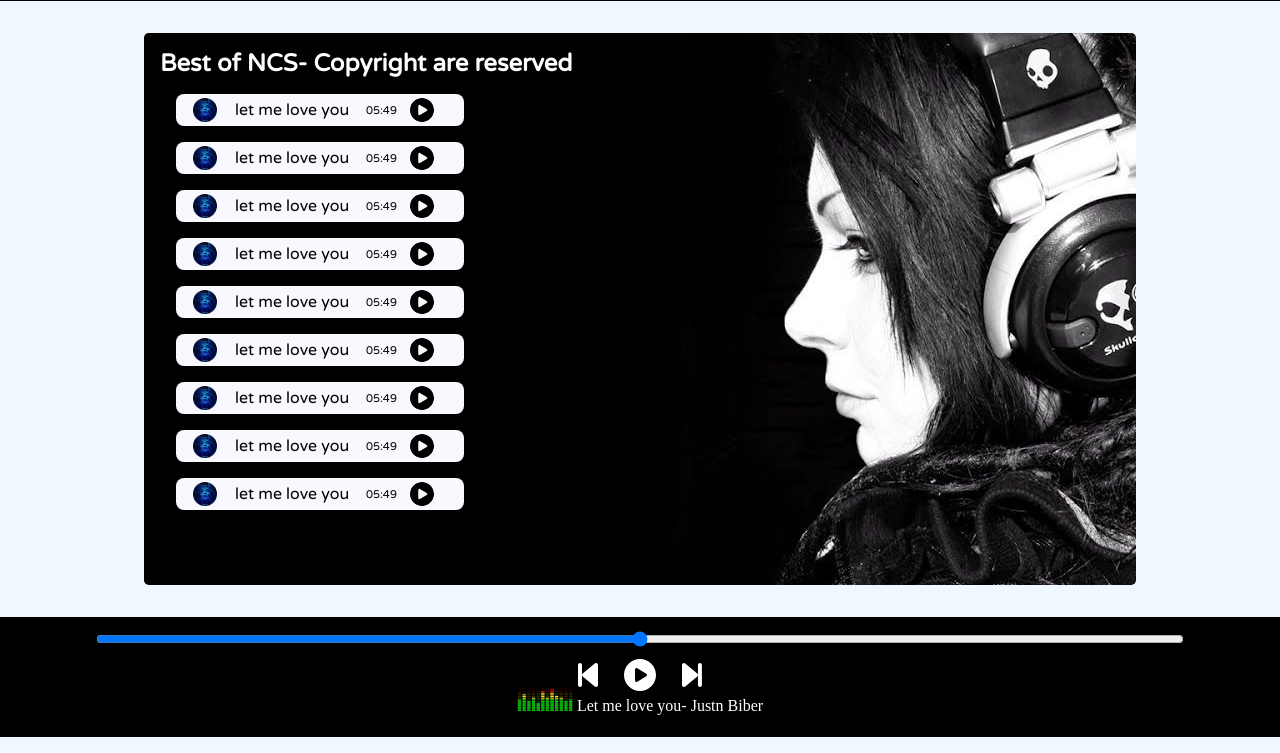
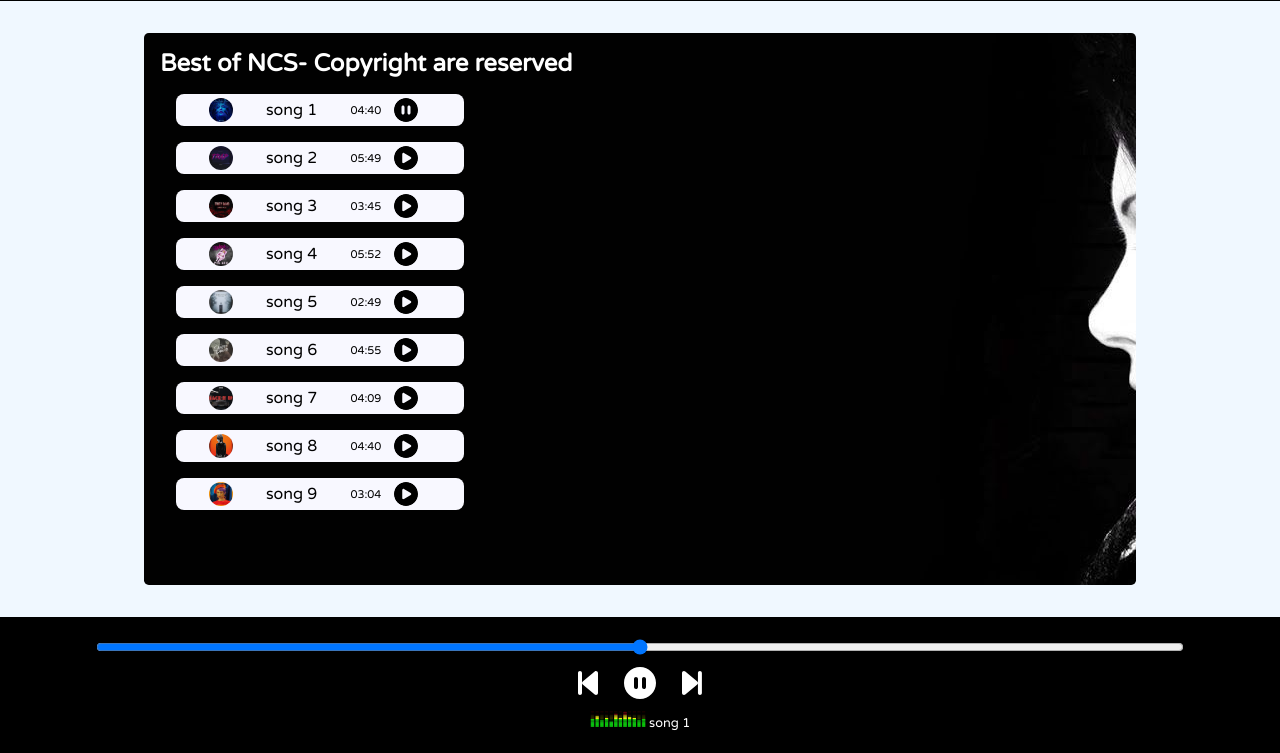
Before and after one commit to rushipawarms/Music-player, a plain HTML site: page index.html in a window 1280 px wide. Both pictures are taken after a click on the picture 421 px from the left and 157 px from the top of the page. Shown: the part 47-800 px from the top of the page. Drawn offline with Linux system fonts and the light colour scheme.

Commit message:
adding JS

```diff
--- a/index.html
+++ b/index.html
@@ -24,64 +24,71 @@
             <h1>Best of NCS- Copyright are reserved</h1>
             <div class="songItemContainer">
                 <div class="songItem">
-                   <img src="covers/1.jpg" height="30px" width="35px" alt="1"/>
-                   <span class="songListPlay"> let me love you &nbsp;&nbsp;&nbsp;<span class="timestamp"> 05:49 <img class="black"src="play-solid.svg" alt="play" />
-                   </span></span>
+                   <img  height="30px" width="35px" alt="1"/>
+                   <span class="songListPlay">  &nbsp;&nbsp;&nbsp;</span>
+                   <span class="timestamp"> 04:40 <img id="1" class="songItemPlay black"src="play-solid.svg" alt="play" />
+                   </span>
                 </div>
                 <div class="songItem">
-                    <img src="covers/1.jpg" height="30px" width="35px" alt="1"/>
-                    <span class="songListPlay"> let me love you &nbsp;&nbsp;&nbsp;<span class="timestamp"> 05:49 <img class="black"src="play-solid.svg" alt="play" />
-                    </span></span>
+                    <img  height="30px" width="35px" alt="1"/>
+                    <span class="songListPlay">  &nbsp;&nbsp;&nbsp;</span>
+                    <span class="timestamp"> 05:49 <img id="2" class="songItemPlay black"src="play-solid.svg" alt="play" />
+                    </span>
                  </div>
                  <div class="songItem">
-                    <img src="covers/1.jpg" height="30px" width="35px" alt="1"/>
-                    <span class="songListPlay"> let me love you &nbsp;&nbsp;&nbsp;<span class="timestamp"> 05:49 <img class="black"src="play-solid.svg" alt="play" />
-                    </span></span>
+                    <img  height="30px" width="35px" alt="1"/>
+                    <span class="songListPlay"> &nbsp;&nbsp;&nbsp;</span>
+                    <span class="timestamp"> 03:45 <img id="3" class="songItemPlay black"src="play-solid.svg" alt="play" />
+                    </span>
                  </div>
                  <div class="songItem">
-                    <img src="covers/1.jpg" height="30px" width="35px" alt="1"/>
-                    <span class="songListPlay"> let me love you &nbsp;&nbsp;&nbsp;<span class="timestamp"> 05:49 <img class="black"src="play-solid.svg" alt="play" />
-                    </span></span>
+                    <img height="30px" width="35px" alt="1"/>
+                    <span class="songListPlay"> &nbsp;&nbsp;&nbsp;</span>
+                    <span class="timestamp"> 05:52 <img id="4" class="songItemPlay black"src="play-solid.svg" alt="play" />
+                    </span>
                  </div>
                  <div class="songItem">
-                    <img src="covers/1.jpg" height="30px" width="35px" alt="1"/>
-                    <span class="songListPlay"> let me love you &nbsp;&nbsp;&nbsp;<span class="timestamp"> 05:49 <img class="black"src="play-solid.svg" alt="play" />
-                    </span></span>
+                    <img  height="30px" width="35px" alt="1"/>
+                    <span class="songListPlay">  &nbsp;&nbsp;&nbsp;</span>
+                    <span class="timestamp"> 02:49 <img id="5" class="songItemPlay black"src="play-solid.svg" alt="play" />
+                    </span>
                  </div>
                  <div class="songItem">
-                    <img src="covers/1.jpg" height="30px" width="35px" alt="1"/>
-                    <span class="songListPlay"> let me love you &nbsp;&nbsp;&nbsp;<span class="timestamp"> 05:49 <img class="black"src="play-solid.svg" alt="play" />
-                    </span></span>
+                    <img height="30px" width="35px" alt="1"/>
+                    <span class="songListPlay">  &nbsp;&nbsp;&nbsp;</span>
+                    <span class="timestamp"> 04:55 <img id="6" class="songItemPlay black"src="play-solid.svg" alt="play" />
+                    </span>
                  </div>
                  <div class="songItem">
-                    <img src="covers/1.jpg" height="30px" width="35px" alt="1"/>
-                    <span class="songListPlay"> let me love you &nbsp;&nbsp;&nbsp;<span class="timestamp"> 05:49 <img class="black"src="play-solid.svg" alt="play" />
-                    </span></span>
+                    <img  height="30px" width="35px" alt="1"/>
+                    <span class="songListPlay">  &nbsp;&nbsp;&nbsp;</span>
+                    <span class="timestamp"> 04:09 <img id="7" class="songItemPlay black"src="play-solid.svg" alt="play" />
+                    </span>
                  </div>
                  <div class="songItem">
-                    <img src="covers/1.jpg" height="30px" width="35px" alt="1"/>
-                    <span class="songListPlay"> let me love you &nbsp;&nbsp;&nbsp;<span class="timestamp"> 05:49 <img class="black"src="play-solid.svg" alt="play" />
-                    </span></span>
+                    <img  height="30px" width="35px" alt="1"/>
+                    <span class="songListPlay"> &nbsp;&nbsp;&nbsp;</span>
+                    <span class="timestamp"> 04:40 <img id="8" class="songItemPlay black"src="play-solid.svg" alt="play" />
+                    </span>
                  </div><div class="songItem">
-                    <img src="covers/1.jpg" height="30px" width="35px" alt="1"/>
-                    <span class="songListPlay"> let me love you &nbsp;&nbsp;&nbsp;<span class="timestamp"> 05:49 <img class="black"src="play-solid.svg" alt="play" />
-                    </span></span>
+                    <img  height="30px" width="35px" alt="1"/>
+                    <span class="songListPlay">  &nbsp;&nbsp;&nbsp;</span>
+                    <span class="timestamp"> 03:04 <img id="9" class="songItemPlay black"src="play-solid.svg" alt="play" />
+                    </span>
                  </div>
             </div>
         </div>
         <div id="songBanner"></div>
     </div>
     <div id="bottom">
-        <input type="range" name="rang" id="myProgressBar" min="0" max="100">
+        <input type="range" name="rang" id="myProgressBar" value="0" min="0" max="100">
         <div id="icons">
             <img class="white" src="backward-step-solid.svg" alt="play"/>
-            <img class="white" src="play-solid.svg" alt="play" />
+            <img  class="white pause" id="masterPlay" src="play-solid.svg" alt="play" />
             <img class="white" src="forward-step-solid.svg" alt="play" />
         </div>
-        <div class="songInfo"><img src="playing.gif"> Let me love you- Justn Biber</div>
+        <div class="songInfo"><img src="playing.gif" id="gif"> <span id="masterSong"></span></div>
     </div>
     <script src="main.js"></script>
-
-
 </body>
 </html>
--- a/main.js
+++ b/main.js
@@ -1,4 +1,95 @@
-let hello=document.getElementById("container");
-hello.addEventListener("click",()=>{
-    console.log("hello")
+let playPauseButton=document.querySelector("#masterPlay");
+let masterSong=document.querySelector('#masterSong');
+let audioElement=new Audio('songs/1.mp3');
+let progressBar=document.querySelector("#myProgressBar")
+let gif=document.querySelector("#gif")
+let songItems=document.querySelectorAll(".songItem");
+let songItemPlay=document.querySelectorAll(".songItemPlay");
+let songIndex=1;
+
+
+let songs=[{songName:"song 1",filePath:"songs/1.mp3",coverPath:"covers/1.jpg"},
+{songName:"song 2",filePath:"songs/2.mp3",coverPath:"covers/2.jpg"},
+{songName:"song 3",filePath:"songs/3.mp3",coverPath:"covers/3.jpg"},
+{songName:"song 4",filePath:"songs/4.mp3",coverPath:"covers/4.jpg"},
+{songName:"song 5",filePath:"songs/5.mp3",coverPath:"covers/5.jpg"},
+{songName:"song 6",filePath:"songs/6.mp3",coverPath:"covers/6.jpg"},
+{songName:"song 7",filePath:"songs/7.mp3",coverPath:"covers/7.jpg"},
+{songName:"song 8",filePath:"songs/8.mp3",coverPath:"covers/8.jpg"},
+{songName:"song 9",filePath:"songs/9.mp3",coverPath:"covers/9.jpg"},]
+
+let makeAllPause=()=>{
+    songItemPlay.forEach((Element,i)=>{
+        Element.src="play-solid.svg"
+    })
+}
+
+songItems.forEach((Element,i)=>{
+   Element.getElementsByTagName("img")[0].src=songs[i].coverPath
+   Element.getElementsByClassName("songListPlay")[0].innerText=songs[i].songName
+
 })
+
+playPauseButton.addEventListener("click",()=>{
+    if(audioElement.paused || audioElement.currentTime<0)
+    {
+        audioElement.play();
+        playPauseButton.src="circle-pause-solid.svg";
+        gif.style.opacity=1;
+        for(let i=1;i<=songItemPlay.length;i++)
+        {
+            if(i==songIndex)
+            {
+                songItemPlay[i-1].src="circle-pause-solid.svg"
+            }
+        }
+        masterSong.innerText=songs[songIndex-1].songName
+
+    }
+    else{
+        audioElement.pause();
+        playPauseButton.src="play-solid.svg";
+        gif.style.opacity=0;
+        makeAllPause()
+    }
+})
+audioElement.addEventListener("timeupdate",()=>{
+
+    let progressPercentage=parseInt((audioElement.currentTime/audioElement.duration)*100)
+    progressBar.value=progressPercentage
+    if(progressPercentage==100)
+    {
+        audioElement.pause();
+        playPauseButton.src="play-solid.svg";
+        gif.style.opacity=0;
+        makeAllPause()
+    }
+})
+progressBar.addEventListener("change",()=>{
+
+    audioElement.currentTime=(progressBar.value * audioElement.duration)/100;
+})
+
+songItemPlay.forEach((Element,i)=>{
+    Element.addEventListener("click",(e)=>{
+        if(audioElement.paused || audioElement.currentTime<0)
+    {
+        makeAllPause();
+        songIndex=e.target.id;
+        e.target.src="circle-pause-solid.svg"
+       audioElement.src=`songs/${songIndex}.mp3`;
+        audioElement.currentTime=0;
+        audioElement.play();
+        playPauseButton.src="circle-pause-solid.svg";
+        gif.style.opacity=1;
+        console.log(masterSong)
+        masterSong.innerText=songs[songIndex-1].songName
+    }
+    else{
+        audioElement.pause();
+        playPauseButton.src="play-solid.svg";
+        gif.style.opacity=0;
+        makeAllPause()
+    }
+    })
+})
--- a/style.css
+++ b/style.css
@@ -54,12 +54,12 @@
     border-radius: .3rem;
     padding: 1rem;
     background-image: url('bg.jpg');
-    background-position: center center;
+    background-position: center left;
 }
 
 #bottom{
     position: sticky;
-    height: 15vh;
+    height: 17vh;
     bottom: 0;
     background-color: black;
     display: flex;
@@ -139,10 +139,19 @@
 
 .songInfo{
    color: white;
-  margin: .5rem;
+  margin-top: 1.5rem;
+  font-family: 'Varela Round', sans-serif;
+  font-size: .8rem;
 
 }
 .songInfo img{
-    height: 1.5rem;
+
+    height: 1rem;
     width: 3.5rem;
+    opacity: 0;
+    transition: opacity 0.4s ease-in;
+
 }
+#myProgressBar{
+    cursor: pointer;
+}
```
Also changed, not shown: circle-pause-solid.svg (added).
